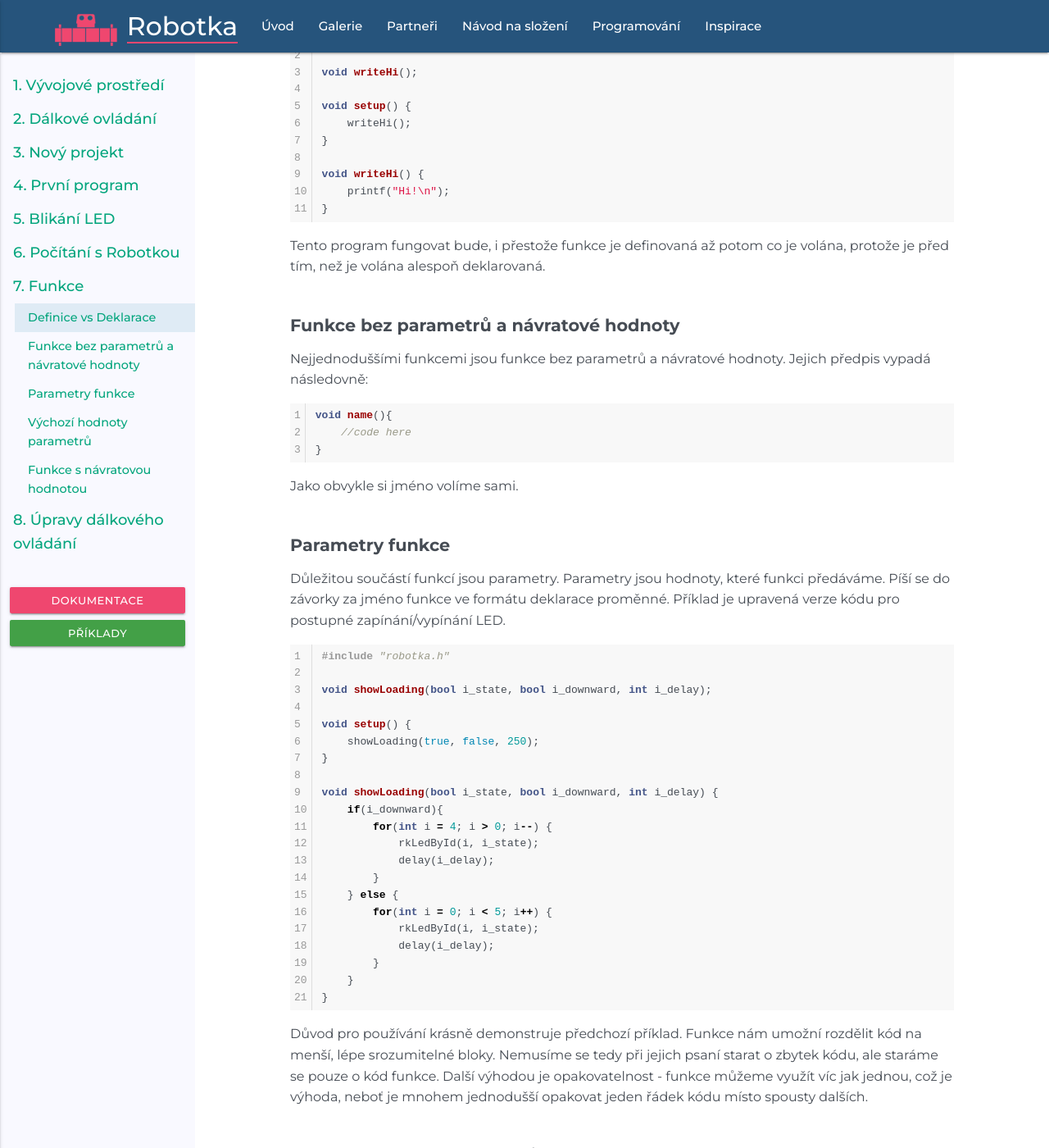
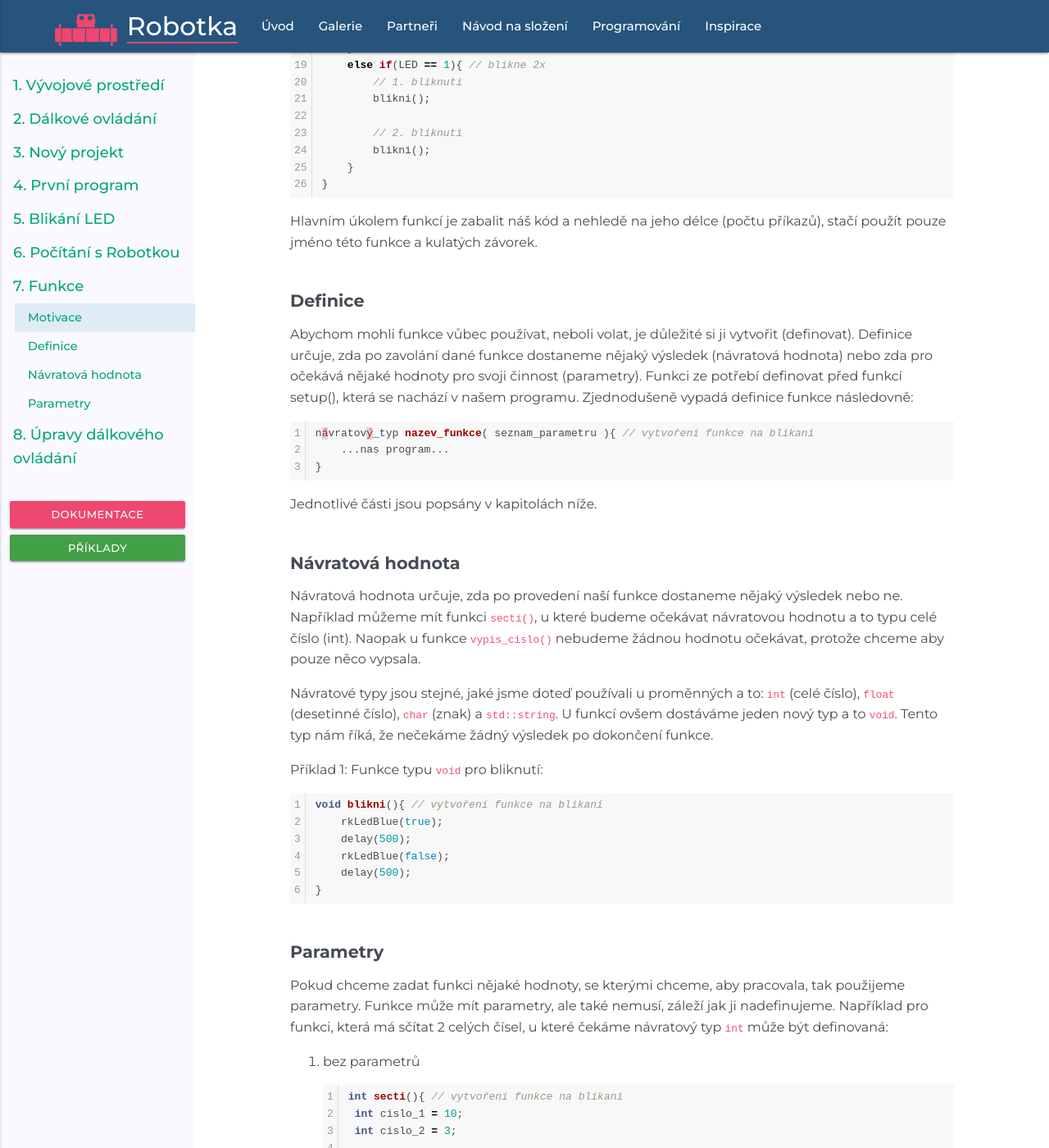
Before and after one commit to RoboticsBrno/robotka.robotickytabor.cz, a Jekyll site: the page built from _coding/006_funkce.md, in a window 1280 px wide and 1400 px high, scrolled down 1693 px. Shown: the whole window at 82% size. Built offline with Jekyll 4.4.1, drawn with Linux system fonts in a browser that asks for light colours; some of the changed text lies outside the part shown.

Commit message:
Refactored functions chapter in coding guide.

````diff
--- a/_coding/006_funkce.md
+++ b/_coding/006_funkce.md
@@ -5,244 +5,131 @@ layout: coding
 
 # {{ page.title | escape }}
 
-#### Definice vs Deklarace
-Předtím, než zažneme s funkcemi, si musíme vysvětlit pár pojmů.
-V _C++_ se rozlišuje mezi **deklarací** a **definicí**.
-**Deklarace** pouze říká, že proměnná/funkce existuje a jak vypadá.
-**Definice** přímo určuje jakou hodnotu bude proměnná na začátku mít, nebo co bude funkce dělat.
-
-```cpp
-int a; //declaration
-int b = 10;//definition
-```
-
-{:.important}
-Když robot "čte" program, dělá tak od vrchu dolů, což může být problém.
-
-Příklad 1:
-```cpp
-#include "robotka.h"
-
-
-void setup() {
-    int a = 4;
-    rkLedById(a, true);
-}
-```
-Program výše bude fungovat bez problému.
-
-Příklad 2:
-```cpp
-#include "robotka.h"
-
-
-void setup() {
-    #include "robotka.h"
-
-    rkLedById(a, true);
-    int a = 4;
-}
-```
-
-Tento program fungovat nebude, protože proměnná a je použita dříve než je definována.
-
-V těchto dvou příkladech to může vypadat jednoduše, ale u funkcí to nemusí být tak zřejmé.
-
-Příklad 1:
-```cpp
-#include "robotka.h"
-
-void writeHi() {
-    printf("Hi!\n");
-}
-
-void setup() {
-    writeHi();
-}
-```
-Tento program bude fungovat bez problému.
-
-Příklad 2:
+#### Motivace
+Doteď jsme jednotlivé problémy řešili zadáním několika řádků s příkazy. Například pro blikání s LED jsme použili:
 ```cpp
 #include "robotka.h"
 
 void setup() {
-    writeHi();
+    rkConfig cfg;
+    rkSetup(cfg);
+    while(1){
+        rkLedBlue(true);
+        delay(500);
+        rkLedBlue(false);
+        delay(500);
+    }
 }
 
-void writeHi() {
-    printf("Hi!\n");
-}
 ```
-Tento program fungovat nebude, protože funkce a je volána dříve než je definovaná/deklarována.
-
-Příklad 3:
+Teď už víme, že pro rozblikání LED stačí provést opakovaně 4 dílčí kroky: rožni LED, počkej 0,5s, zhasni LED, počkej 0,5s. Pokud bychom se ovšem rozhodli, provést blikání na různých místech v programu podle hodnoty v proměnné, museli bychom tyto kroky rozkopírovat do všech těchto míst. Program by následně vypadal takto:
 ```cpp
 #include "robotka.h"
 
-void writeHi();
+void setup() {
+    rkConfig cfg;
+    rkSetup(cfg);
+
+    int pocet_bliknuti = 1;
+
+    if(LED == 1){   // blikne 1x
+        rkLedBlue(true);
+        delay(500);
+        rkLedBlue(false);
+        delay(500);
+    }
+    else if(LED == 1){ // blikne 2x
+        // 1. bliknuti
+        rkLedGreen(true);
+        delay(500);
+        rkLedGreen(false);
+        delay(500);
+
+        // 2. bliknuti
+        rkLedGreen(true);
+        delay(500);
+        rkLedGreen(false);
+        delay(500);
+    }
+}
+```
+Program je poměrně dlouhý a přitom by bylo možné zapsat ho pomocí funkcí například takto:
+```cpp
+#include "robotka.h"
+
+void blikni(){ // vytvoření funkce na blikani
+    rkLedBlue(true);
+    delay(500);
+    rkLedBlue(false);
+    delay(500);
+}
 
 void setup() {
-    writeHi();
+    rkConfig cfg;
+    rkSetup(cfg);
+
+    int pocet_bliknuti = 1;
+
+    if(LED == 1){   // blikne 1x
+        blikni();
+    }
+    else if(LED == 1){ // blikne 2x
+        // 1. bliknuti
+        blikni();
+
+        // 2. bliknuti
+        blikni();
+    }
 }
+```
+Hlavním úkolem funkcí je zabalit náš kód a nehledě na jeho délce (počtu příkazů), stačí použít pouze jméno této funkce a kulatých závorek.
 
-void writeHi() {
-    printf("Hi!\n");
+#### Definice
+Abychom mohli funkce vůbec používat, neboli volat, je důležité si ji vytvořit (definovat). Definice určuje, zda po zavolání dané funkce dostaneme nějaký výsledek (návratová hodnota) nebo zda pro očekává nějaké hodnoty pro svoji činnost (parametry). Funkci ze potřebí definovat před funkcí setup(), která se nachází v našem programu. Zjednodušeně vypadá definice funkce následovně:
+
+```cpp
+návratový_typ nazev_funkce( seznam_parametru ){ // vytvoření funkce na blikani
+    ...nas program...
 }
 ```
 
-Tento program fungovat bude, i přestože funkce je definovaná až potom co je volána, protože je před tím, než je volána alespoň deklarovaná.
+Jednotlivé části jsou popsány v kapitolách níže.
 
-#### Funkce bez parametrů a návratové hodnoty
 
-Nejjednoduššími funkcemi jsou funkce bez parametrů a návratové hodnoty.
-Jejich předpis vypadá následovně:
+#### Návratová hodnota
+Návratová hodnota určuje, zda po provedení naší funkce dostaneme nějaký výsledek nebo ne. Například můžeme mít funkci `secti()`, u které budeme očekávat návratovou hodnotu a to typu celé číslo (int). Naopak u funkce `vypis_cislo()` nebudeme žádnou hodnotu očekávat, protože chceme aby pouze něco vypsala.
+
+Návratové typy jsou stejné, jaké jsme doteď používali u proměnných a to: `int` (celé číslo), `float` (desetinné číslo), `char` (znak) a `std::string`. U funkcí ovšem dostáváme jeden nový typ a to `void`. Tento typ nám říká, že nečekáme žádný výsledek po dokončení funkce.
+
+Příklad 1: Funkce typu `void` pro bliknutí:
 ```cpp
-void name(){
-    //code here
-}
-```
-Jako obvykle si jméno volíme sami.
-
-#### Parametry funkce
-
-Důležitou součástí funkcí jsou parametry.
-Parametry jsou hodnoty, které funkci předáváme.
-Píší se do závorky za jméno funkce ve formátu deklarace proměnné.
-Příklad je upravená verze kódu pro postupné zapínání/vypínání LED.
-
-```cpp
-#include "robotka.h"
-
-void showLoading(bool i_state, bool i_downward, int i_delay);
-
-void setup() {
-    showLoading(true, false, 250);
-}
-
-void showLoading(bool i_state, bool i_downward, int i_delay) {
-    if(i_downward){
-        for(int i = 4; i > 0; i--) {
-            rkLedById(i, i_state);
-            delay(i_delay);
-        }
-    } else {
-        for(int i = 0; i < 5; i++) {
-            rkLedById(i, i_state);
-            delay(i_delay);
-        }
-    }
+void blikni(){ // vytvoření funkce na blikani
+    rkLedBlue(true);
+    delay(500);
+    rkLedBlue(false);
+    delay(500);
 }
 ```
 
-Důvod pro používání krásně demonstruje předchozí příklad.
-Funkce nám umožní rozdělit kód na menší, lépe srozumitelné bloky.
-Nemusíme se tedy při jejich psaní starat o zbytek kódu, ale staráme se pouze o kód funkce.
-Další výhodou je opakovatelnost - funkce můžeme využít víc jak jednou, což je výhoda, neboť je mnohem jednodušší opakovat jeden řádek kódu místo spousty dalších.
+#### Parametry
+Pokud chceme zadat funkci nějaké hodnoty, se kterými chceme, aby pracovala, tak použijeme parametry. Funkce může mít parametry, ale také nemusí, záleží jak ji nadefinujeme. Například pro funkci, která má sčítat 2 celých čísel, u které čekáme návratový typ `int` může být definovaná:
+1. bez parametrů
+```cpp
+int secti(){ // vytvoření funkce na blikani
+    int cislo_1 = 10;
+    int cislo_2 = 3;
 
-#### Výchozí hodnoty parametrů
-
-Parametrům lze v deklaraci přiřadit výchozí hodnotu, díky tomu již nemusím daný parametr při volání funkce vyplňovat.
-
-```cpp
-#include "robotka.h"
-
-void showLoading(bool i_state, bool i_downward = false, int i_delay = 255);
-
-void setup() {
-    showLoading(true);
-    showLoading(false);
-}
-
-void showLoading(bool i_state, bool i_downward, int i_delay) {
-    if(i_downward){
-        for(int i = 4; i > 0; i--) {
-            rkLedById(i, i_state);
-            delay(i_delay);
-        }
-    } else {
-        for(int i = 0; i < 5; i++) {
-            rkLedById(i, i_state);
-            delay(i_delay);
-        }
-    }
+    return cislo_1 + cislo_2;
 }
 ```
 
-Tím, že jsme nastavili výchozí parametry jsme si potenciálně ušetřili vypisování dvou parametrů při každém volání.
-Není vhodné nastavovat všem parametrům výchozí hodnotu, čiňte tak jenom u parametrů jejichž hodnota by byla ve většině případů stejná.
-
-{:.important}
-Jakmile nastavíte jednomu parametru výchozí hodnotu, všechny parametry, které následují za ním ji musí mít nastavenou také.
-Jinak by počítač nepoznal, která hodnota náleží kterému parametru!
-
-{:.info}
-Výchozí parametry jsou použity třeba u zapínání LED.
-Na zapínání LED tedy stačí volat `rkLedBlue()` místo `rkLedBlue(true)`.
-U vypínání je ale stále potřeba psát parametr: `rkLedBlue(false)`.
-
-##### Úkol 1
-
-Zkus napsat funkci která do sériové linky vypíše, jestli je zadané číslo beze zbytku dělitelné jiným zadaným číslem.
-
-Parametry:
-* dělenec
-* dělitel
-    * výchozí hodnota 2 pro zjišťování sudosti a lichosti
-
-{:.spoiler}
+2. s parametry
 ```cpp
-#include "robotka.h"
-
-void dividable(int i_divident, int i_divisor = 2);
-
-void setup() {
-    dividable(6, 3);
-    dividable(6);
-}
-
-void dividable(int i_divident, int i_divisor){
-    if(!(i_divident % i_divisor)) {
-        printf("%i je delitelne %i\n", i_divident, i_divisor);
-    } else {
-        printf("%i neni delitelne %i\n", i_divident, i_divisor);
-    }
+int secti(int cislo_1, int cislo_2){ // vytvoření funkce na blikani
+    return cislo_1 + cislo_2;
 }
 ```
 
-#### Funkce s návratovou hodnotou
+Rozdíl je v tom, že v první uvedené sčítací funkci dostaneme při každém volání číslo 13, zatím co u druhého příkladu je možné tyto dvě hodnoty zadat sám. Pokud tedy budu chtí sečíst číslo 5 a 9, zavolám funkci takto `int secti(5,9);` a tak dále.
 
-Občas se nám hodí, když funkce může vrátit nějaký výsledek, kupříkladu pokud bychom chtěli dosazovat do nějakého vzorce.
-
-Tyto funkce potřebují udat datový typ, který budou vracet. Poslední příkaz každé větve potom bude `return` následované proměnnou jejíž hodnotu chceme vracet.
-
-```cpp
-#include "robotka.h"
-
-bool dividable(int i_divident, int i_divisor = 2);
-
-void setup() {
-    bool test;
-    test = dividable(6, 3);
-}
-
-bool dividable(int i_divident, int i_divisor){
-    bool out = false;
-    out = !(i_divident % i_divisor);
-    return out;
-}
-```
-
-```cpp
-#include "robotka.h"
-
-int sum(int a, int b);
-
-void setup() {
-    printf("Soucet 2 + 3 = %i\n", sum(2, 3));
-}
-
-int sum(int a, int b) {
-    return a + b;
-}
-```
+Mohli jste si povšimnout nového slova `return`. Tento příkaz ukončí funkci a navrátí výsledek, který mu předáme. Například `return 5` vrátí číslo 5. Zjednodušeně si můžeme představit, že na místě, kde voláme funkci, například s celočíselnou návratovou hodnotou, bude nahrazena tato funkce za danou hodnotu. Příkladem může být například výraz `int soucet = secti(5,8);` bude nahrazeno za `int soucet = 13;`.
````
